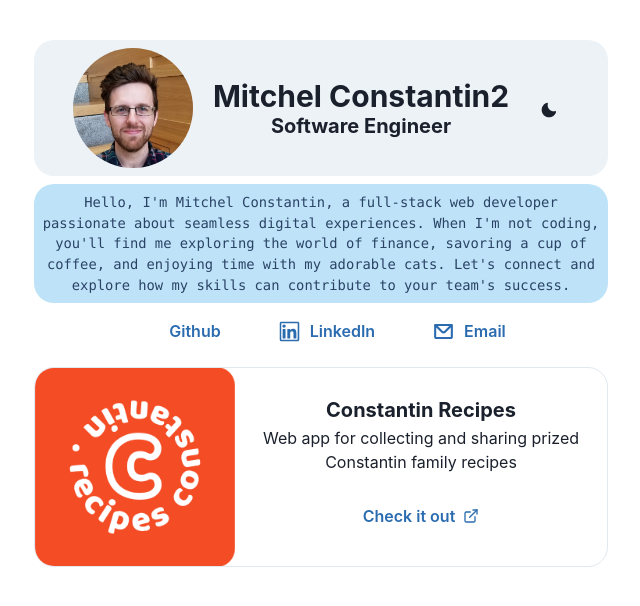
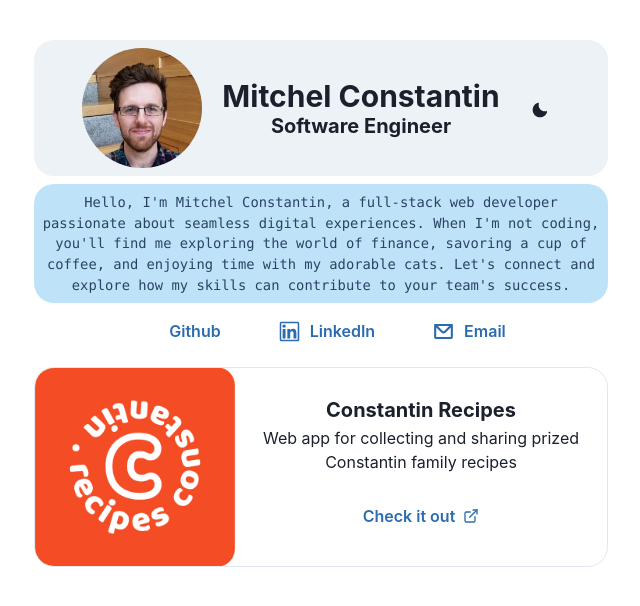
Before and after one commit to mitchelconstantin/mitchel-constantin, a React (Vite) app: page / in a window 1280 px wide. Shown: the top 606 px of the page, without its empty margins (319-959 px from the left). Built offline with nearby package versions, Linux system fonts and the light colour scheme; some icons are missing.

Commit message:
revert test change

```diff
--- a/src/components/header.tsx
+++ b/src/components/header.tsx
@@ -32,7 +32,7 @@ export const Header = () => {
       />
       <Stack>
         <CardBody>
-          <Heading size={{ base: "md", sm: "lg" }}>Mitchel Constantin2</Heading>
+          <Heading size={{ base: "md", sm: "lg" }}>Mitchel Constantin</Heading>
           <Heading size={{ base: "sm", sm: "md" }}>Software Engineer</Heading>
         </CardBody>
       </Stack>
```
